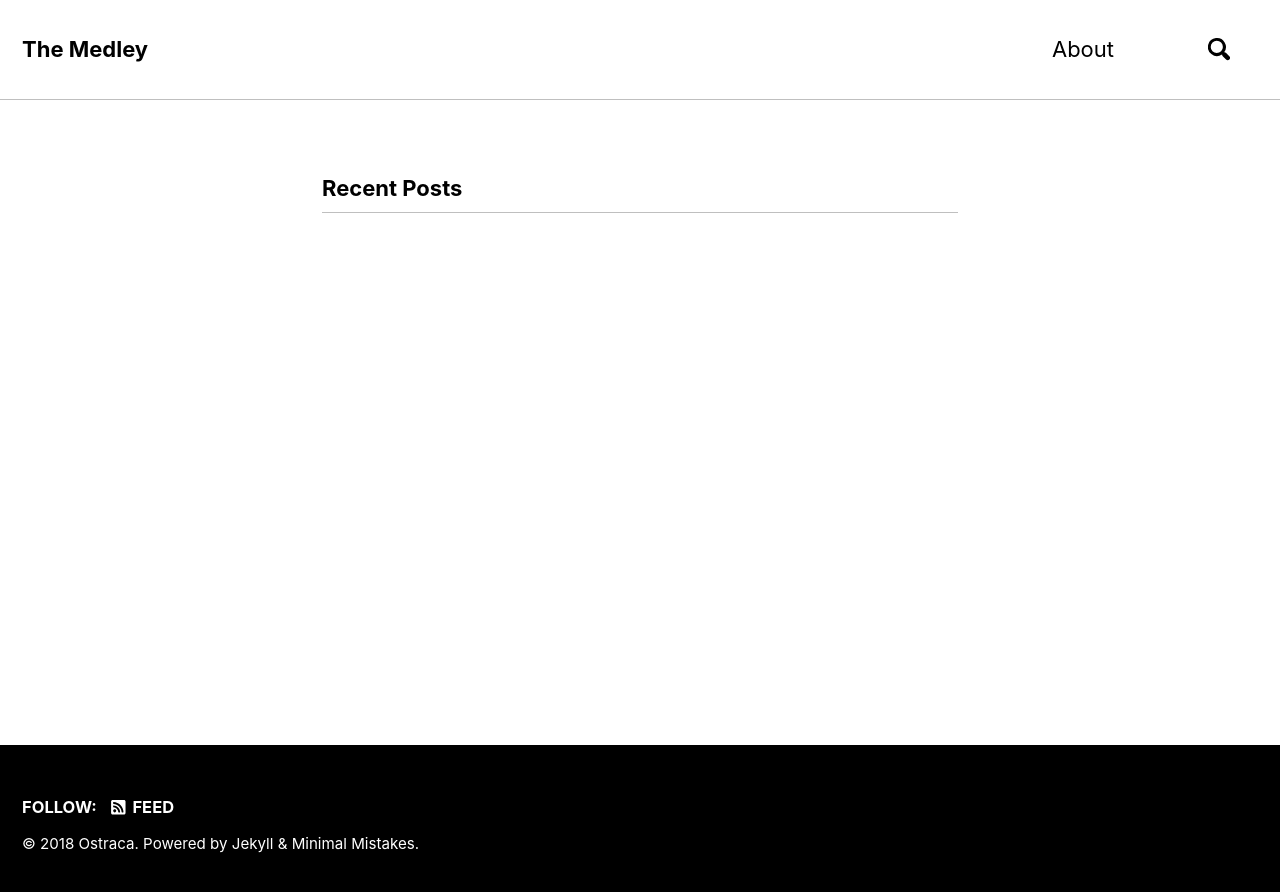
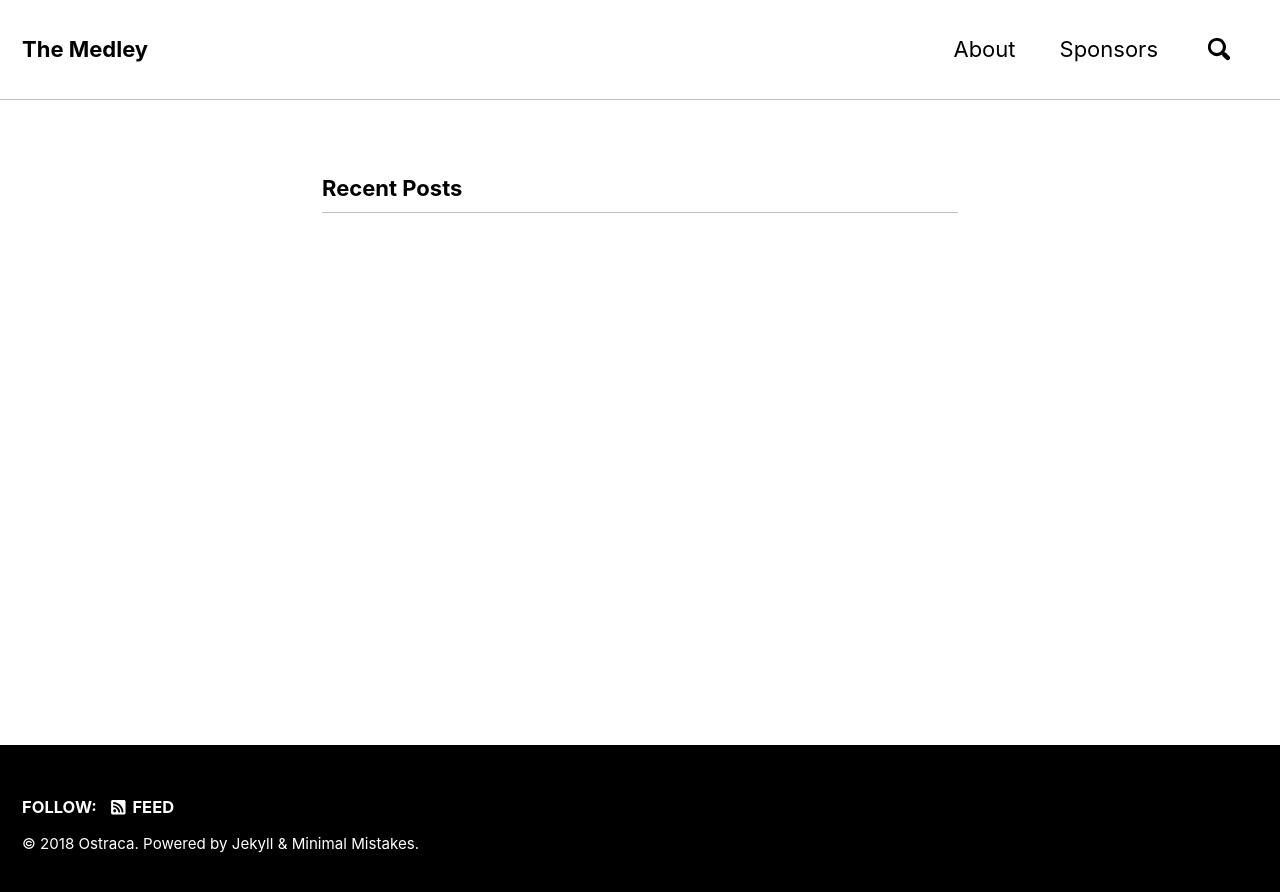
Before and after one commit to TheMedley/TheMedley.github.io, a Jekyll site: the page built from index.html, in a window 1280 px wide. Shown: the top 892 px of the page. Built offline with Jekyll 4.4.1, drawn with Linux system fonts in a browser that asks for light colours; nearby versions of some CDN libraries; the list of posts is cut into pages by our own code.

Commit message:
Update from Forestry.io - Updated _data/navigation.yml

```diff
--- a/_data/navigation.yml
+++ b/_data/navigation.yml
@@ -2,5 +2,5 @@
 main:
 - title: About
   url: "/about/"
-- title: ''
-  url: ''
+- title: Sponsors
+  url: "/sponsors/"
```
